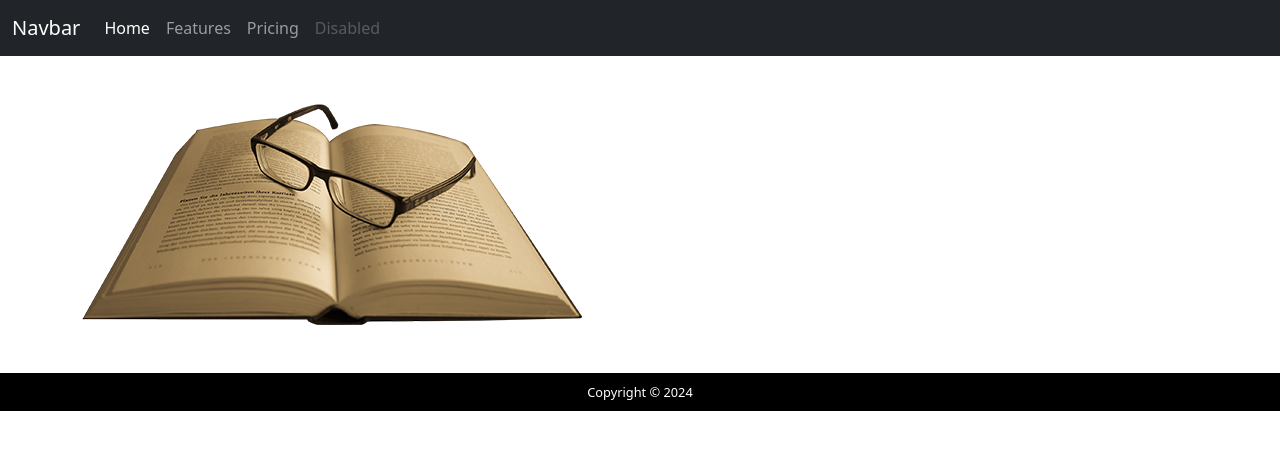
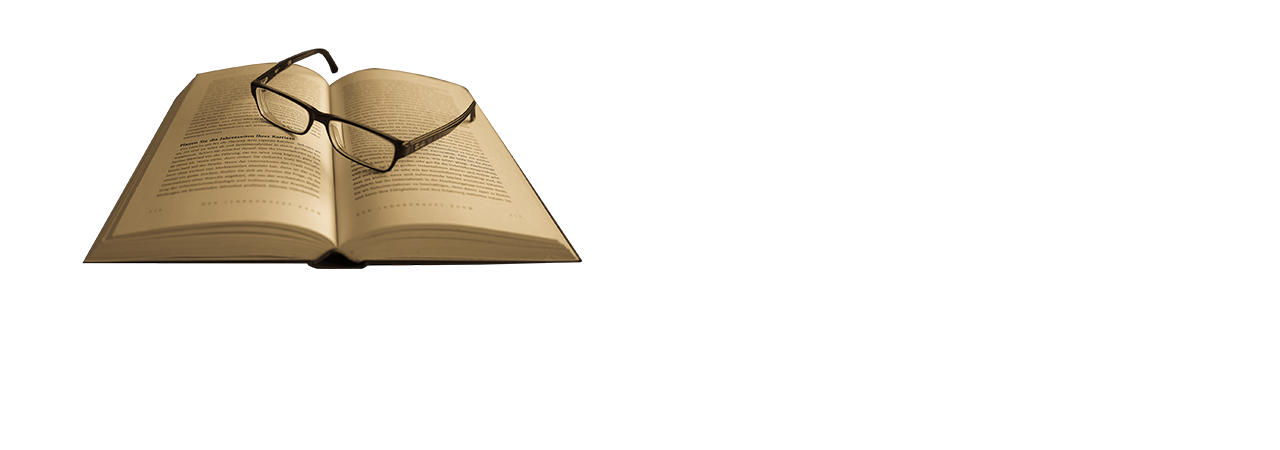
Before and after one commit to sawtoothridge13/vue-app, a Vue app: page / in a window 1280 px wide. Shown: the top 450 px of the page. Built offline with nearby package versions, Linux system fonts and the light colour scheme.

Commit message:
Add vue router

```diff
--- a/package.json
+++ b/package.json
@@ -9,7 +9,8 @@
   },
   "dependencies": {
     "core-js": "^3.8.3",
-    "vue": "^3.2.13"
+    "vue": "^3.2.13",
+    "vue-router": "^4.4.5"
   },
   "devDependencies": {
     "@babel/core": "^7.12.16",
--- a/src/App.vue
+++ b/src/App.vue
@@ -1,21 +1,13 @@
 <template>
-  <Header />
-  <Body />
-  <Footer />
+  <div>
+    <router-view />
+  </div>
 </template>
 
 <script>
-import Body from './components/body.vue';
-import Footer from './components/footer.vue';
-import Header from './components/header.vue';
-
 export default {
   name: 'App',
-  components: {
-    Header,
-    Body,
-    Footer,
-  },
+  components: {},
 };
 </script>
 
--- /dev/null
+++ b/src/router/index.js
@@ -0,0 +1,13 @@
+import { createRouter, createWebHashHistory } from 'vue-router';
+import Body from '../components/Body.vue';
+
+const routes = [
+  {
+    path: '/',
+    name: 'Home',
+    component: Body,
+  },
+];
+
+const router = createRouter({ history: createWebHashHistory(), routes });
+export default router;
```
Also changed, not shown: src/main.js (+4 -3 lines), 1 other file (tests, documents, lock files or other folders).
